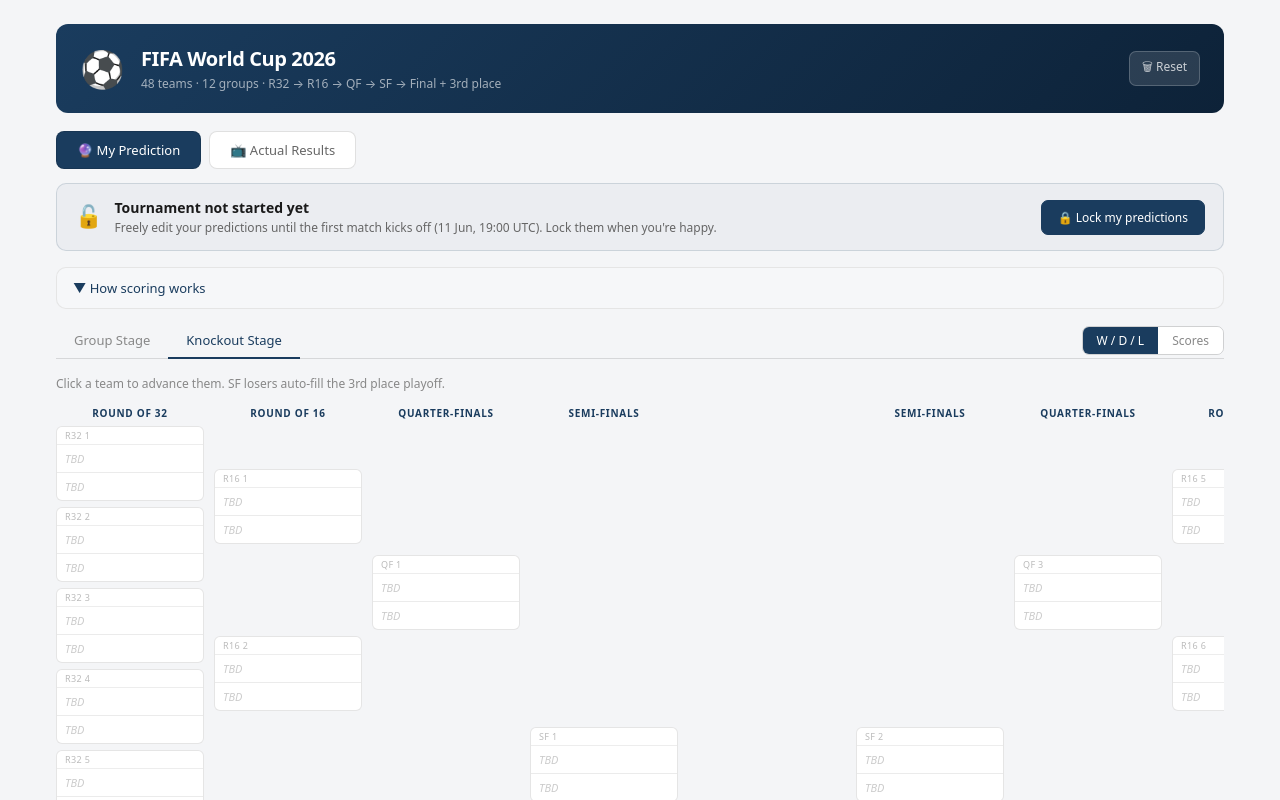
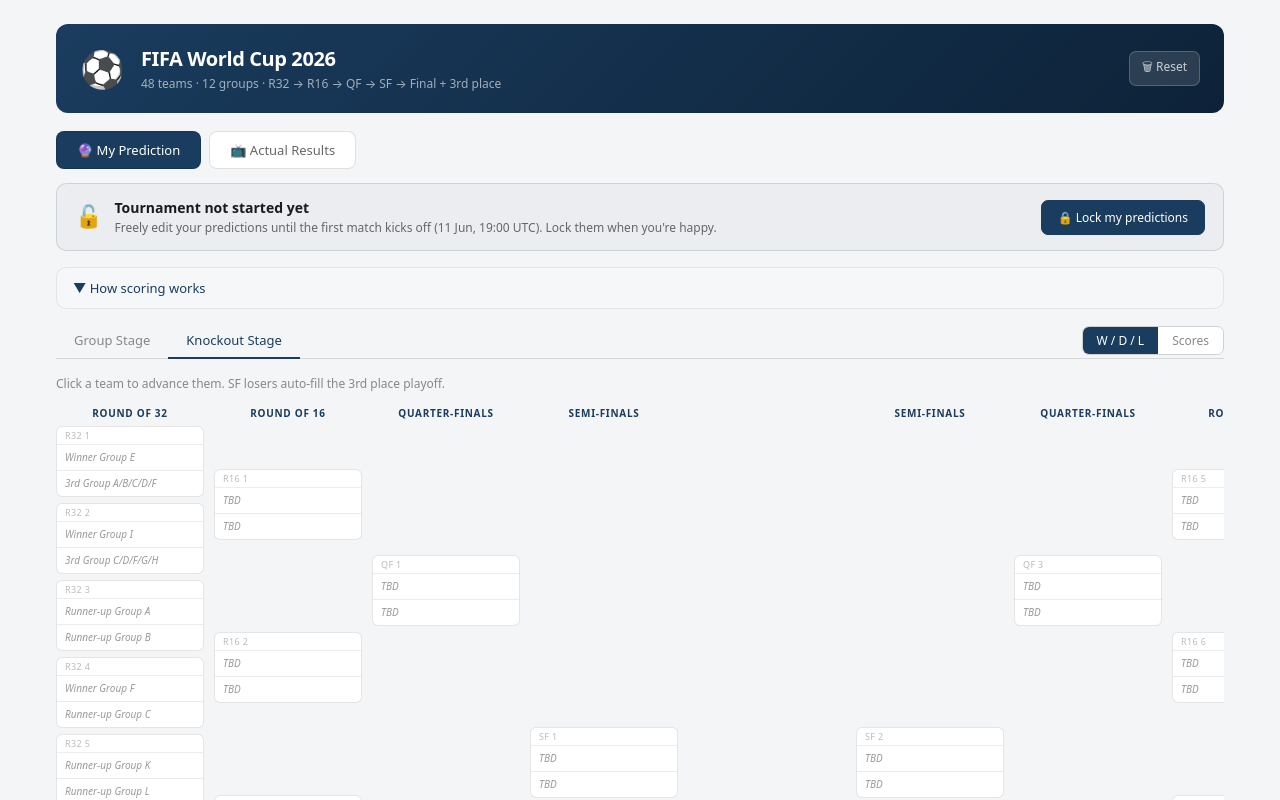
Before and after one commit to Taylor-PS31/WorldCup, a React (Create React App) app: page / in a window 1280 px wide. Both pictures are taken after a click on the button "Knockout Stage". Shown: the top 800 px of the page. Built offline with nearby package versions, Linux system fonts and the light colour scheme.

Commit message:
correct R32 bracket order, slot labels, migration v2

```diff
--- a/src/App.css
+++ b/src/App.css
@@ -360,3 +360,6 @@
 /* ── Clear data button ── */
 .clear-data-btn { background: rgba(255,255,255,0.12); color: rgba(255,255,255,0.75); border: 0.5px solid rgba(255,255,255,0.2); border-radius: 7px; padding: 6px 12px; font-size: 12px; cursor: pointer; flex-shrink: 0; transition: all 0.15s; }
 .clear-data-btn:hover { background: rgba(255,255,255,0.2); color: #fff; }
+
+/* ── Slot labels (e.g. "Winner Group A") ── */
+.team-slot-label { font-size: 10px; color: #999; font-style: italic; font-weight: 400; line-height: 1.3; }
--- a/src/App.js
+++ b/src/App.js
@@ -155,8 +155,46 @@
 
 // ─── State helpers ─────────────────────────────────────────────────────────────
 
+// Official R32 bracket slot labels — exactly as per the FIFA 2026 bracket image
+// Each match is a pair: [home slot label, away slot label]
+// These show as placeholders until the user builds the bracket from group stage results
+const R32_SLOTS = [
+  // Match 1 (June 29 – Foxborough)
+  'Winner Group E',       '3rd Group A/B/C/D/F',
+  // Match 2 (June 30 – East Rutherford)
+  'Winner Group I',       '3rd Group C/D/F/G/H',
+  // Match 3 (June 28 – Inglewood)
+  'Runner-up Group A',    'Runner-up Group B',
+  // Match 4 (June 29 – Guadalupe)
+  'Winner Group F',       'Runner-up Group C',
+  // Match 5 (July 2 – Toronto)
+  'Runner-up Group K',    'Runner-up Group L',
+  // Match 6 (July 2 – Inglewood)
+  'Winner Group H',       'Runner-up Group J',
+  // Match 7 (July 1 – Santa Clara)
+  'Winner Group D',       '3rd Group B/E/F/I/J',
+  // Match 8 (July 1 – Seattle)
+  'Winner Group G',       '3rd Group A/E/H/I/J',
+  // Match 9 (June 29 – Houston)
+  'Winner Group C',       'Runner-up Group F',
+  // Match 10 (June 30 – Arlington)
+  'Runner-up Group E',    'Runner-up Group I',
+  // Match 11 (June 30 – Mexico City)
+  'Winner Group A',       '3rd Group C/E/F/H/I',
+  // Match 12 (July 1 – Atlanta)
+  'Winner Group L',       '3rd Group E/H/I/J/K',
+  // Match 13 (July 3 – Miami Gardens)
+  'Winner Group J',       'Runner-up Group H',
+  // Match 14 (July 3 – Arlington)
+  'Runner-up Group D',    'Runner-up Group G',
+  // Match 15 (July 2 – Vancouver)
+  'Winner Group B',       '3rd Group E/F/G/I/J',
+  // Match 16 (July 3 – Kansas City)
+  'Winner Group K',       '3rd Group D/E/I/J/L',
+];
+
 const emptyKO = () => ({
-  r32: Array(32).fill('TBD'),
+  r32: [...R32_SLOTS],   // pre-filled with official slot labels
   r16: Array(16).fill('TBD'),
   qf:  Array(8).fill('TBD'),
   sf:  Array(4).fill('TBD'),
@@ -164,8 +202,6 @@
   third: ['TBD', 'TBD'],
   winner: 'TBD',
   thirdPlace: 'TBD',
-  // koScores: { 'r32-0': {h:'',a:''}, 'r16-3': {h:'2',a:'1'}, ... }
-  // key = `${roundKey}-${matchIndex}`
   koScores: {},
 });
 
@@ -182,7 +218,7 @@
 
 // Bump this number whenever the shape of saved data changes in a breaking way.
 // The migrate() function below must handle upgrading from all previous versions.
-const SAVE_VERSION = 1;
+const SAVE_VERSION = 2;
 const STORAGE_KEY = 'wc2026_save';
 
 // Deep-merge defaults into a loaded object so new fields added in updates
@@ -193,24 +229,39 @@
   if (typeof loaded === 'object' && loaded !== null && !Array.isArray(loaded)) {
     Object.keys(loaded).forEach(k => {
       if (k in defaults) result[k] = applyDefaults(loaded[k], defaults[k]);
-      else result[k] = loaded[k]; // keep extra keys from saved data
+      else result[k] = loaded[k];
     });
   }
   return result;
 }
 
-// Migrate saved data from an older version to the current one.
-// Add a new 'case' here whenever SAVE_VERSION is bumped.
 function migrate(saved) {
   let data = saved;
-  // v0 → v1: koScores was added to knockout state
-  if (data.version < 1) {
+  // v0 → v1: koScores added to knockout
+  if ((data.version || 0) < 1) {
     const fixKO = (ko) => ({ ...emptyKO(), ...ko, koScores: ko.koScores || {} });
     data = {
       ...data,
       prediction: { ...data.prediction, knockout: fixKO(data.prediction?.knockout || {}) },
       actual:     { ...data.actual,     knockout: fixKO(data.actual?.knockout     || {}) },
       version: 1,
+    };
+  }
+  // v1 → v2: r32 now pre-filled with official slot labels instead of 'TBD'
+  // Only replace slots that are still 'TBD' — leave any real team names untouched
+  if ((data.version || 0) < 2) {
+    const upgradeR32 = (ko) => {
+      const r32 = [...(ko.r32 || emptyKO().r32)];
+      R32_SLOTS.forEach((label, i) => {
+        if (r32[i] === 'TBD') r32[i] = label;
+      });
+      return { ...ko, r32 };
+    };
+    data = {
+      ...data,
+      prediction: { ...data.prediction, knockout: upgradeR32(data.prediction?.knockout || {}) },
+      actual:     { ...data.actual,     knockout: upgradeR32(data.actual?.knockout     || {}) },
+      version: 2,
     };
   }
   return data;
@@ -808,20 +859,34 @@
 
 // ─── Shared match slot ────────────────────────────────────────────────────────
 
+// A slot label is a placeholder like "Winner Group A" — not a real team yet
+const isSlotLabel = (team) =>
+  !team ||
+  team === 'TBD' ||
+  team.startsWith('Winner Group') ||
+  team.startsWith('Runner-up Group') ||
+  team.startsWith('3rd Group');
+
 function MatchSlot({ teamA, teamB, label, onSelectWinner, locked, scoreMode, score, onScoreChange }) {
   return (
     <div className="match-slot">
       {label && <div className="match-label">{label}</div>}
-      {[teamA, teamB].map((team, i) => (
-        <div key={i}
-          className={`match-team ${team !== 'TBD' && onSelectWinner && !locked ? 'clickable' : ''} ${locked ? 'locked-slot' : ''}`}
-          style={{ borderTop: i === 1 ? '0.5px solid rgba(0,0,0,0.08)' : 'none' }}
-          onClick={() => !locked && team !== 'TBD' && onSelectWinner && onSelectWinner(team)}
-        >
-          <span className="team-name">{team === 'TBD' ? <span className="team-tbd">TBD</span> : team}</span>
-        </div>
-      ))}
-      {scoreMode && onScoreChange && (
+      {[teamA, teamB].map((team, i) => {
+        const isLabel = isSlotLabel(team);
+        const clickable = !isLabel && onSelectWinner && !locked;
+        return (
+          <div key={i}
+            className={`match-team ${clickable ? 'clickable' : ''} ${locked ? 'locked-slot' : ''}`}
+            style={{ borderTop: i === 1 ? '0.5px solid rgba(0,0,0,0.08)' : 'none' }}
+            onClick={() => clickable && onSelectWinner(team)}
+          >
+            {isLabel
+              ? <span className="team-slot-label">{team || 'TBD'}</span>
+              : <span className="team-name">{team}</span>}
+          </div>
+        );
+      })}
+      {scoreMode && onScoreChange && !isSlotLabel(teamA) && !isSlotLabel(teamB) && (
         <div className="ko-score-row">
           <input type="number" min="0" max="99" className="score-input" disabled={locked}
             value={score?.h ?? ''} placeholder="0"
@@ -967,9 +1032,12 @@
 
   const handleBuild = () => {
     const qSource = groupMode === 'advanced' ? getAdvQ() : q;
-    const p = (g,i) => (qSource[g]||[])[i]||'TBD';
-    const slots = [];
-    GROUP_KEYS.forEach(g => { slots.push(p(g,0)); slots.push(p(g,1)); });
+
+    // Get ranked teams per group
+    const winner   = (g) => (qSource[g]||[])[0] || R32_SLOTS[0]; // fallback to label if not set
+    const runnerUp = (g) => (qSource[g]||[])[1] || R32_SLOTS[1];
+
+    // Get best 8 third-place teams, sorted by pts then GD
     let thirds = [];
     if (groupMode === 'advanced') {
       const tl = [];
@@ -980,8 +1048,21 @@
       GROUP_KEYS.forEach(g => { if((q[g]||[])[2]) thirds.push(q[g][2]); });
     }
     while (thirds.length < 8) thirds.push('TBD');
-    const r32 = [...slots, ...thirds.slice(0,8)];
-    while (r32.length < 32) r32.push('TBD');
+
+    // Map slot labels to actual teams
+    // Third-place slots are assigned in order of the bracket (top to bottom)
+    // The slot labels tell us which pool they come from but the actual
+    // assignment is positional — best 3rd goes to first 3rd slot, etc.
+    const thirdSlotOrder = [0,1,2,3,4,5,6,7]; // indices into thirds[]
+    let thirdIdx = 0;
+    const getTeam = (label) => {
+      if (label.startsWith('Winner Group '))   return winner(label.slice(-1));
+      if (label.startsWith('Runner-up Group ')) return runnerUp(label.slice(-1));
+      if (label.startsWith('3rd Group '))       return thirds[thirdIdx++] || 'TBD';
+      return label; // already a team name
+    };
+
+    const r32 = R32_SLOTS.map(label => getTeam(label));
     onBuildKnockout(r32);
   };
 
```
